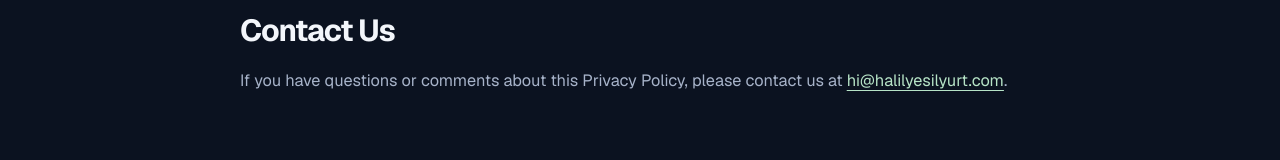
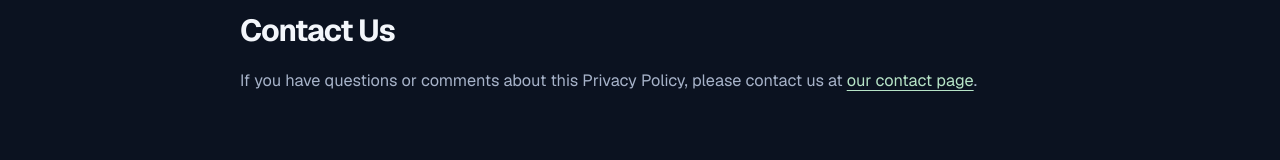
Before and after one commit to halil-yesilyurt/code-and-tech, a Next.js app: page /privacy-policy in a window 1280 px wide. Shown: the part 835-995 px from the top of the page. Built offline with nearby package versions, Linux system fonts and the light colour scheme; no server answers.

Commit message:
privacy(legal): use contact page instead of publishing an email address

```diff
--- a/src/app/privacy-policy/page.tsx
+++ b/src/app/privacy-policy/page.tsx
@@ -19,7 +19,7 @@ export default function PrivacyPolicy() {
       <h2 className="text-xl font-semibold mt-8 mb-2">Cookies</h2>
       <p className="mb-4">We may use cookies and similar tracking technologies to track activity on our website and store certain information.</p>
       <h2 className="text-xl font-semibold mt-8 mb-2">Contact Us</h2>
-      <p>If you have questions or comments about this Privacy Policy, please contact us at <a href="mailto:hi@halilyesilyurt.com" className="text-blue-600 underline">hi@halilyesilyurt.com</a>.</p>
+      <p>If you have questions or comments about this Privacy Policy, please contact us at <a href="/contact" className="text-blue-600 underline">our contact page</a>.</p>
       </main>
     </div>
   );
```
